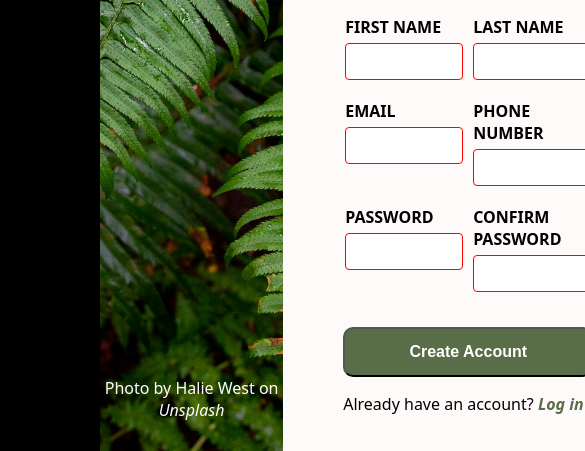
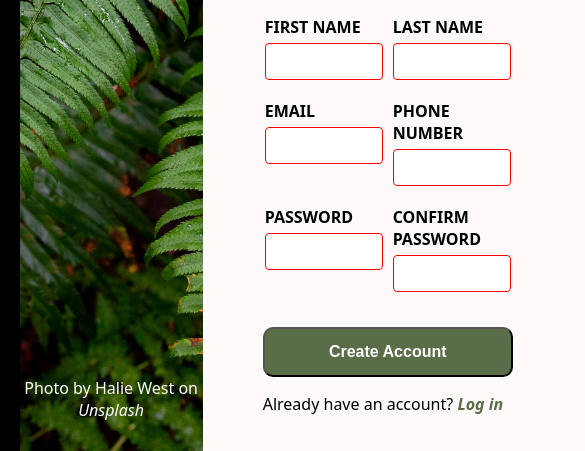
Before and after one commit to teehkay9/Sign-up-Form, a plain HTML site: page index.html in a window 390 px wide. Shown: the part 410-861 px from the top of the page, 585 px wide, since content can reach past the window. Drawn offline with Linux system fonts and the light colour scheme.

Commit message:
Fix minor style issues
- Remove the footer element from HTML as not needed
- Change padding for .container from px to % for responsive design

```diff
--- a/index.html
+++ b/index.html
@@ -65,7 +65,6 @@
               <p>Already have an account? <a href="index.html" class="login">Log in</a></p>
             </form>
           </main>
-          <footer></footer>
         </div>
       </div>
     </div>
--- a/style.css
+++ b/style.css
@@ -22,7 +22,7 @@ body {
   display: flex;
   width: 100%;
   min-height: 100vh;
-  padding: 0 100px;
+  padding: 0 5%;
 }
 
 .logo {
```
